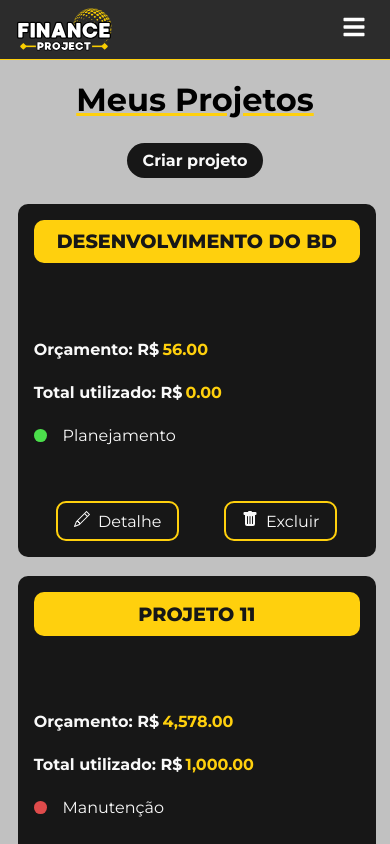
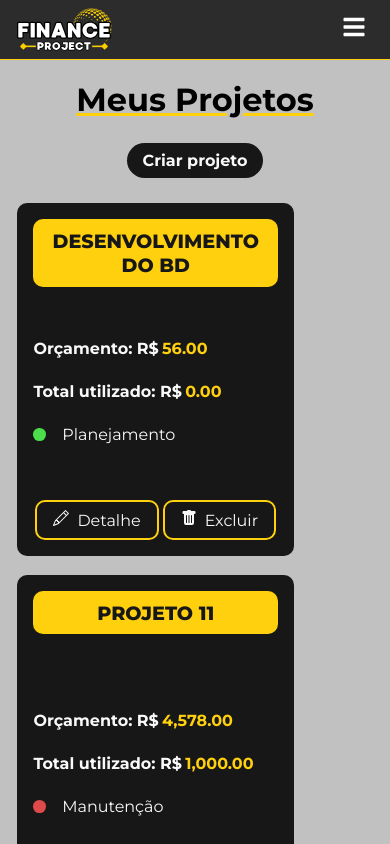
Before and after one commit to GSBarros17/pagina-react, a React (Create React App) app: page /Projects in a window 390 px wide. Shown: the top 844 px of the page. Built offline with nearby package versions, Linux system fonts and the light colour scheme; data requests are answered from the project's data file; the HTML template or start-up script is replaced by a standard one.

Commit message:
add outros tamanho de mediaquery no cardsarea

```diff
--- a/src/components/layout/CardsArea.module.css
+++ b/src/components/layout/CardsArea.module.css
@@ -3,6 +3,14 @@
     grid-template-columns: repeat(4, 1fr);
     grid-column-gap: 10px;
     grid-row-gap: 1em;
+}
+
+@media screen and (max-width: 1044px){
+
+    .cardContainer{
+        grid-template-columns: 1fr 1fr 1fr;
+    }
+
 }
 
 @media screen and (max-width: 800px){
@@ -13,10 +21,11 @@
 
 }
 
-@media screen and (max-width: 500px){
+@media screen and (max-width: 700px){
 
     .cardContainer{
         grid-template-columns: 1fr;
+        width: 60%;
     }
 
 }
```
